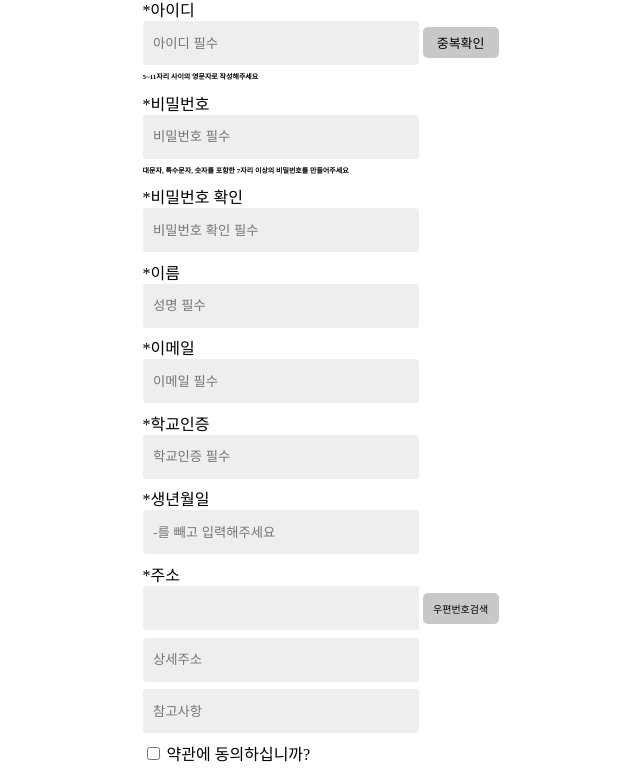
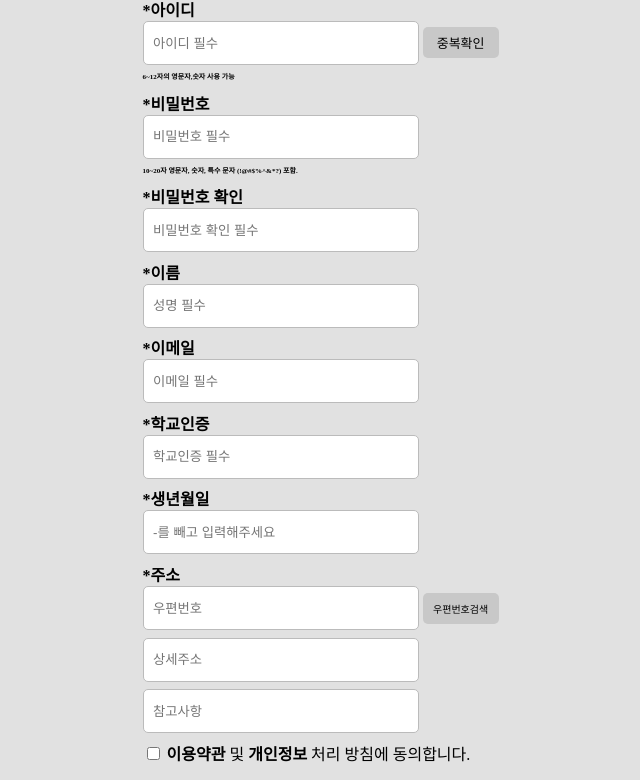
Before and after one commit to HYEONJI1209/hyeonji, a plain HTML site: page html/res.html in a window 1280 px wide. Shown: the part 235-1015 px from the top of the page, without its empty margins (371-1011 px from the left). Drawn offline with Linux system fonts and the light colour scheme.

Commit message:
회원가입css수정(완성x)

```diff
--- a/css/res.css
+++ b/css/res.css
@@ -1,3 +1,6 @@
+body{
+    background-color: #E1E1E1;
+}
 .res-topic{
     width: 340px;
     height: 220px;
@@ -17,17 +20,17 @@
 .ShortFrame{
     width: 270px;
     height: 40px;
-    background-color: #EFEEEE;
-    border-radius: 3px;
-    border: 1px solid #EFEEEE;
+    background-color: #FFFFFF;
+    border-radius: 5px;
+    border: 1px solid #BBBBBB;
 
 }
 .Frame{
     width: 270px;
     height: 40px;
-    border-radius: 3px;
-    border: 1px solid #EFEEEE;
-    background-color: #EFEEEE;
+    border-radius: 5px;
+    border: 1px solid #BBBBBB;
+    background-color: #FFFFFF;
 
 }
 .Word{
@@ -40,9 +43,9 @@
 .an_Frame{
     width: 270px;
     height: 40px;
-    border-radius: 3px;
-    border: 1px solid #EFEEEE;
-    background-color: #EFEEEE;
+    border-radius: 5px;
+    border: 1px solid #BBBBBB;
+    background-color: #FFFFFF;
     margin-bottom: 1%;
 }
 span{
--- a/html/res.html
+++ b/html/res.html
@@ -9,41 +9,41 @@
     <img class="res-topic" src="../images/res-logo.svg">
     <div class="all">
     <form>
-        <span>*아이디</span>
+        <strong><span>*아이디</span></strong>
         <div class="test">
         <input type="text" id="id" class="ShortFrame" name="id" placeholder="  아이디 필수">
         <input class="bot_1" type="button" onclick="alert('사용 가능한 아이디 입니다!')" value="중복확인"> <br>
-        <small class="Word">5~11자리 사이의 영문자로 작성해주세요</small></div>
+        <small class="Word">6~12자의 영문자,숫자 사용 가능</small></div>
 
-        <span>*비밀번호</span>
+        <strong><span>*비밀번호</span></strong>
         <div class="test">
         <input type="password" id="ps"class="Frame" name="ps" placeholder="  비밀번호 필수"><br>
-        <small class="Word">대문자, 특수문자, 숫자를 포함한 7자리 이상의 비밀번호를 만들어주세요</small>
+        <small class="Word">10~20자 영문자, 숫자, 특수 문자 (!@#$%^&*?) 포함.</small>
         </div>
-        <span>*비밀번호 확인</span><br>
+      <strong><span>*비밀번호 확인</span></strong><br>
         <input type="password" class="an_Frame" name="rps" placeholder="  비밀번호 확인 필수"><br>
 
-        <span>*이름</span><br>
+        <strong><span>*이름</span></strong><br>
         <input type="text"  id="name" class="an_Frame" name="name" value="" placeholder="  성명 필수"><br>
 
-        <span>*이메일</span><br>
+     <strong><span>*이메일</span></strong><br>
         <input type="email" id="email"class="an_Frame" name="email" value="" placeholder="  이메일 필수"><br>
 
-        <span>*학교인증</span><br>
+        <strong><span>*학교인증</span></strong><br>
         <input type="text" class="an_Frame" name="school" value="" placeholder="  학교인증 필수"><br>
 
-        <span>*생년월일</span><br>
+        <strong><span>*생년월일</span></strong><br>
         <input type="text" class="an_Frame" name="birth" value="" placeholder="  -를 빼고 입력해주세요"><br>
 
-        <span>*주소</span><br>
+        <strong><span>*주소</span></strong><br>
         <div class="test">
-        <input type="text" class="ShortFrame" name="address" value="">
+        <input type="text" class="ShortFrame" name="address" value="" placeholder="  우편번호">
         <input class="bot_2" type="button" onclick="alert('')" value="우편번호검색">
         </div>
         <input type="text" class="an_Frame" name="address" value="" placeholder="  상세주소"><br>
         <input type="text" class="an_Frame" name="address" value="" placeholder="  참고사항"><br>
         <input type="checkbox" name="check">
-        약관에 동의하십니까?<br><br>
+        <strong>이용약관</strong> 및 <strong>개인정보</strong> 처리 방침에 동의합니다.<br><br>
         <input class="bot_3"  type="button" onclick="alert('땡')" value="회원가입">
     </form>
     </div>
```
Also changed, not shown: css/table.css (+5 -8 lines), js/res.js (deleted, +0 -82 lines).
